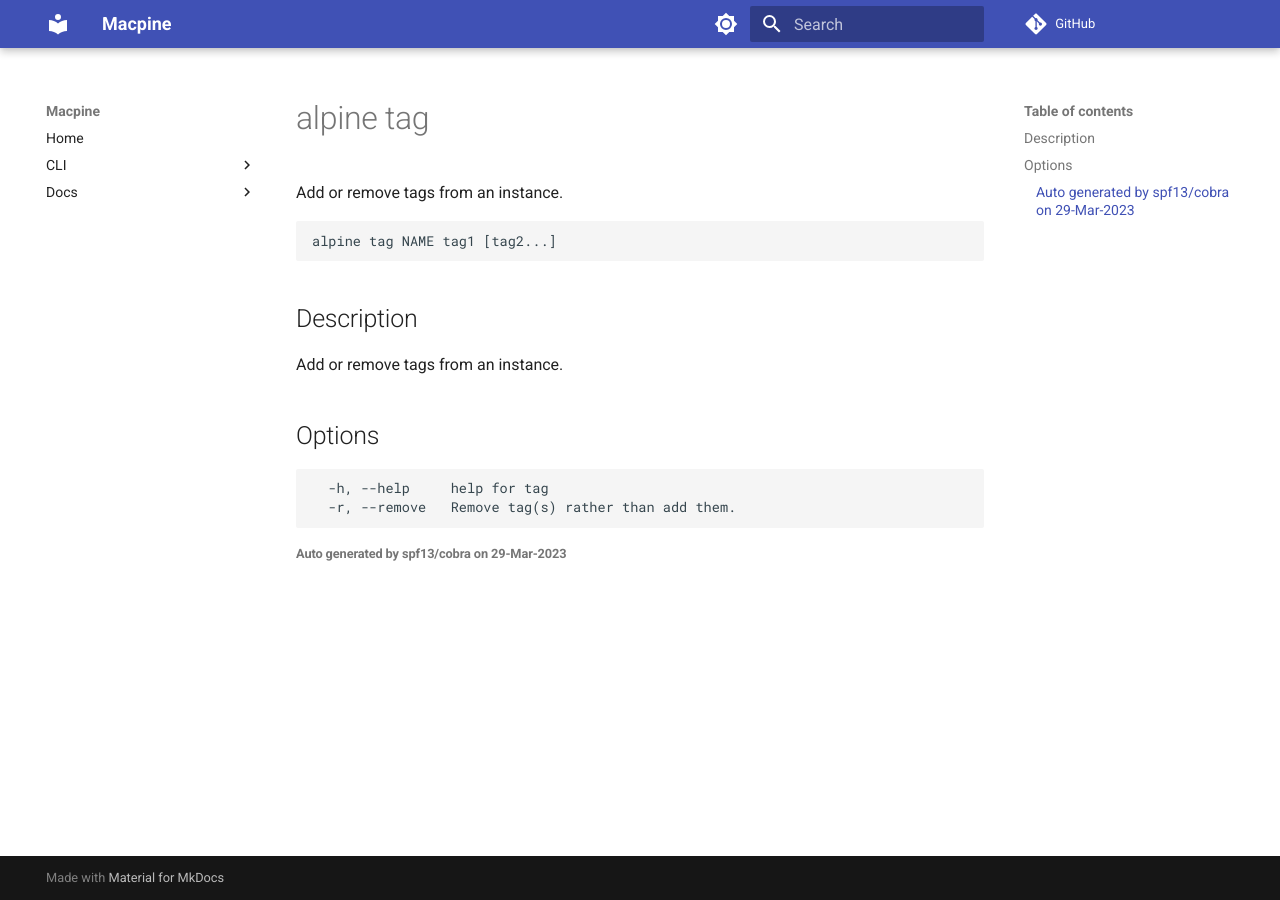
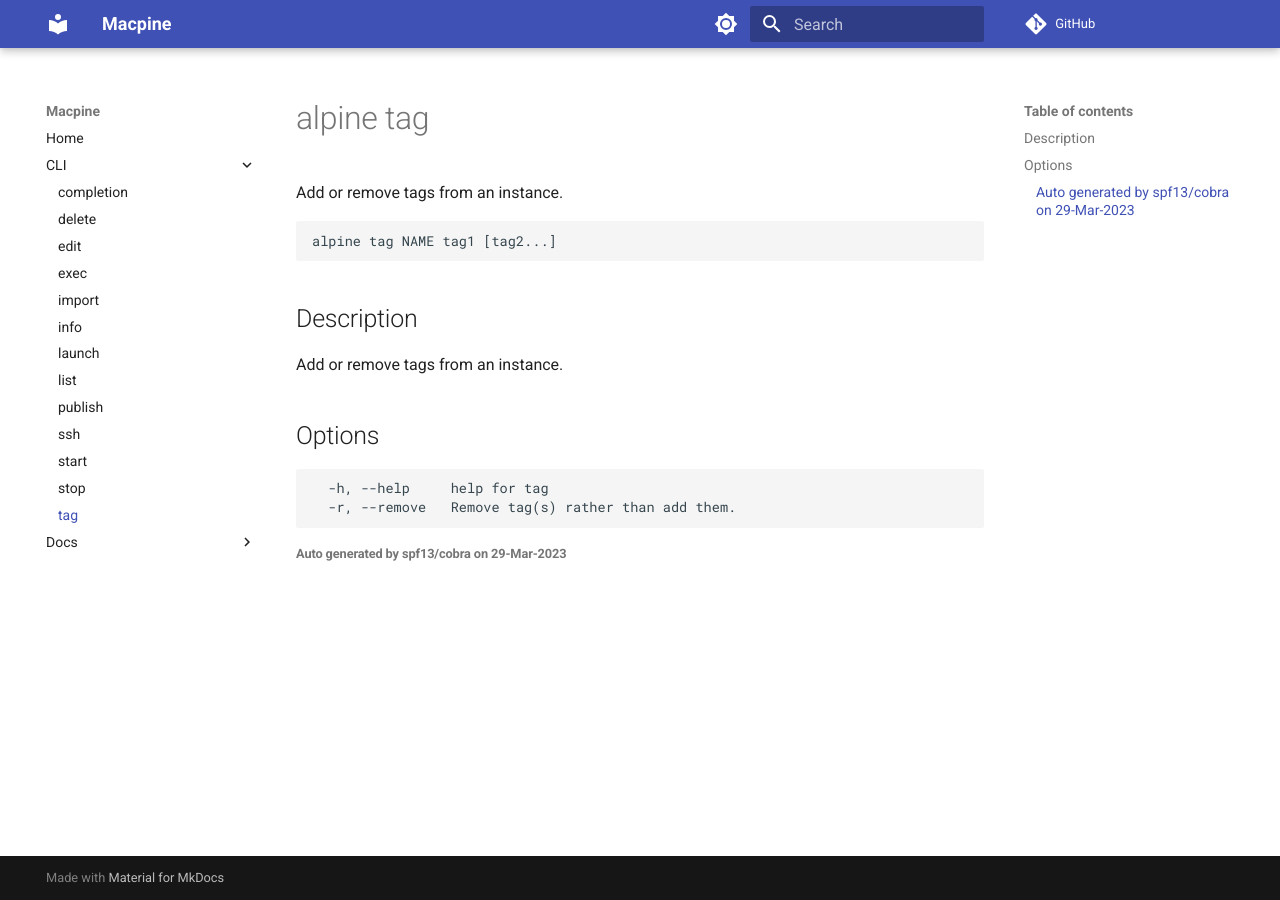
Before and after one commit to beringresearch/macpine, an MkDocs documentation site: the page built from docs/docs/cli/alpine_tag.md, in a window 1280 px wide. Built offline with MkDocs 1.6.1 and Material for MkDocs 9.7.7, drawn with Linux system fonts in a browser that asks for light colours; comment, search, counter and statistics services are not loaded.

Commit message:
add cli docs

```diff
--- a/docs/mkdocs.yml
+++ b/docs/mkdocs.yml
@@ -4,6 +4,7 @@
  nav:
   - Home: index.md
   - CLI:
+    - completion: cli/alpine_completion.md
     - delete: cli/alpine_delete.md
     - edit: cli/alpine_edit.md
     - exec: cli/alpine_exec.md
@@ -15,6 +16,7 @@
     - ssh: cli/alpine_ssh.md
     - start: cli/alpine_start.md
     - stop: cli/alpine_stop.md
+    - tag: cli/alpine_tag.md
 
   - Docs:
     - Installation:
```
